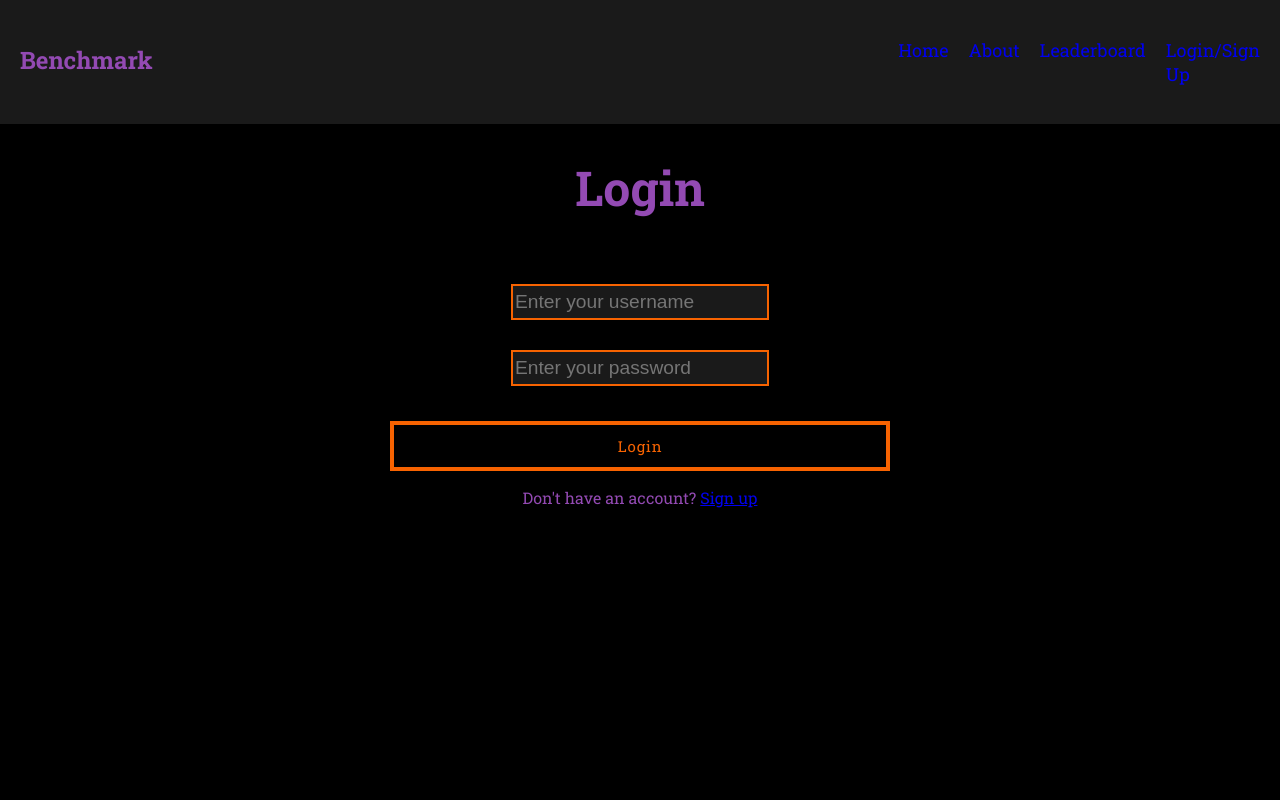
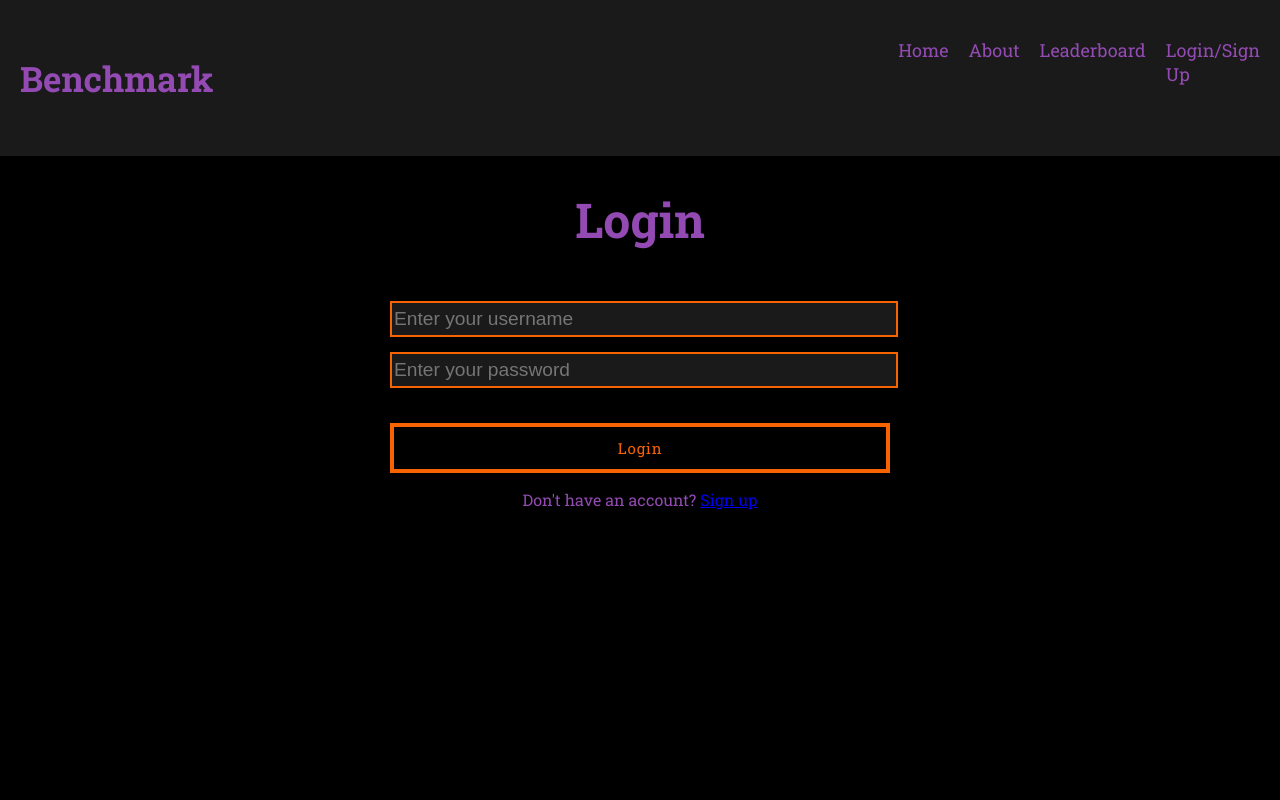
Before and after one commit to pushkar-gr/human-benchmark, a React (Create React App) app in the folder frontend/: page /login in a window 1280 px wide. Shown: the top 800 px of the page. Built offline with nearby package versions, Linux system fonts and the light colour scheme; the HTML template or start-up script is replaced by a standard one.

Commit message:
fix: login page

```diff
--- a/frontend/src/App.css
+++ b/frontend/src/App.css
@@ -1,4 +1,5 @@
 @import url('https://fonts.googleapis.com/css2?family=Roboto+Slab:wght@400;700&display=swap');
+
 html,
 body {
     font-family: "Roboto Slab", sans-serif;
@@ -22,7 +23,7 @@ body {
 }
 
 .globalHeader .logo {
-    font-size: 24px;
+    font-size: 35px;
     font-weight: bold;
     width: 100%;
     padding: none;
@@ -31,15 +32,16 @@ body {
 
 .globalHeader nav ul {
     justify-content: right;
-    list-style: none;
     display: flex;
     gap: 20px;
     list-style: none;
     font-size: 18px;
 }
 
-.globalHeader nav ul li a {
+.globalHeader nav ul li a,
+a:visited a:active {
     text-decoration: none;
+    color: #934AB3;
 }
 
 .draw-border {
@@ -102,3 +104,45 @@ body {
     letter-spacing: 0.05rem;
     width: 500px;
 }
+
+.dropdown {
+    cursor: pointer;
+    color: #934AB3;
+}
+
+.dropdown .username {
+    font-size: 18px;
+    font-weight: bold;
+    cursor: pointer;
+}
+
+.dropdown-menu {
+    position: absolute;
+    top: 30px;
+    right: 0;
+    background: #2a2a2a;
+    border: 1px solid #3f3f3f;
+    padding: 10px;
+    z-index: 10;
+    width: 120px;
+    text-align: left;
+}
+
+.dropdown-menu li {
+    padding: 8px 10px;
+    cursor: pointer;
+    color: white;
+}
+
+.dropdown-menu li:hover {
+    background-color: #3f3f3f;
+}
+
+.dropdown-menu li a {
+    text-decoration: none;
+    color: #ffffff;
+}
+
+.dropdown-menu li:hover a {
+    color: #F76301;
+}
--- a/frontend/src/pages/AimTrainer.js
+++ b/frontend/src/pages/AimTrainer.js
@@ -43,7 +43,7 @@ const AimTrainer = () => {
         spawnCircle();
     };
 
-    const totalTime = endTime && startTime ? `${(endTime - startTime)/totalCircles} ms` : null;
+    const totalTime = endTime && startTime ? `${(endTime - startTime) / totalCircles} ms` : null;
 
     return (
         <div className="main">
--- a/frontend/src/pages/Header.js
+++ b/frontend/src/pages/Header.js
@@ -25,11 +25,7 @@ function Header() {
                     <li><Link to="/about">About</Link></li>
                     <li><Link to="/leaderboard">Leaderboard</Link></li>
                     {username ? (<>
-                        <select defaultValue={username}>
-                            <option>Profile</option>
-                            <option>Logout</option>
-                        </select>
-                        <li><span>{username}</span></li>
+                        <li><Link to="/profile">Profile</Link></li>
                         <li><button onClick={logout}>Logout</button></li>
                     </>
                     ) : (
--- a/frontend/src/pages/Login.css
+++ b/frontend/src/pages/Login.css
@@ -1,38 +1,46 @@
-.form-contain {
+.loginContain {
     display: block;
     text-align: center;
     padding-bottom: 650px;
     background: #000000;
 }
-.login {
+
+.loginForm {
     color: #934AB3;
-
+    justify-content: center;
+    display: inline-block;
+    margin-left: auto;
+    margin-right: auto;
+    text-align: center;
 }
 
-.login h1 {
+.loginForm h1 {
     margin-bottom: 50px;
     font-size: 300%;
 }
 
-.login input {
-    margin: 15px;
-    width:250px;
+.loginForm input {
+    margin-bottom: 15px;
+    margin-top: 15px;
+    width: 100%;
     height: 30px;
     background: #1a1a1a;
     border: 2px solid #F76301;
     color: white;
     font-size: 120%;
+    display: block;
 }
 
-.submit-btn {
+.loginButton {
     width: 260px;
     margin-top: 20px;
     font-size: 110%;
 }
-.submit-btn:focus{
+
+.loginButton:focus {
     outline: none;
 }
 
-.login input:focus {
+.loginForm input:focus {
     outline: none;
 }
--- a/frontend/src/pages/Login.js
+++ b/frontend/src/pages/Login.js
@@ -29,7 +29,7 @@ function Login() {
             })
             .then((data) => {
                 console.log(data);
-                localStorage.setItem("user",JSON.stringify(data.user.username));
+                localStorage.setItem("user", JSON.stringify(data.user.username));
                 navigate("/home");
             })
             .catch((error) => {
@@ -41,11 +41,10 @@ function Login() {
     return (
         <div className="main">
             <Header />
-            <div className="form-contain">
-                <form className="login" onSubmit={handleSubmit}>
+            <div className="loginContain">
+                <form className="loginForm" onSubmit={handleSubmit}>
                     <h1>Login</h1>
-                    {error && <p className="error-message">{error}</p>}
-                    <div className="form-group">
+                    {error && <p>{error}</p>}
                     <input
                         type="text"
                         id="username"
@@ -54,8 +53,6 @@ function Login() {
                         placeholder="Enter your username"
                         required
                     />
-                    </div>
-                    <div className="form-group">
                     <input
                         type="password"
                         id="password"
@@ -64,8 +61,7 @@ function Login() {
                         placeholder="Enter your password"
                         required
                     />
-                    </div>
-                    <button type="submit" className="btn draw-border submit-btn">Login</button>
+                    <button type="submit" className="btn draw-border loginButton">Login</button>
                     <p>
                         Don't have an account? <a href="/register">Sign up</a>
                     </p>
```
Also changed, not shown: frontend/src/pages/ReactionTime.css (+5 -3 lines). Lines whose indentation alone changed are shown as unchanged.
